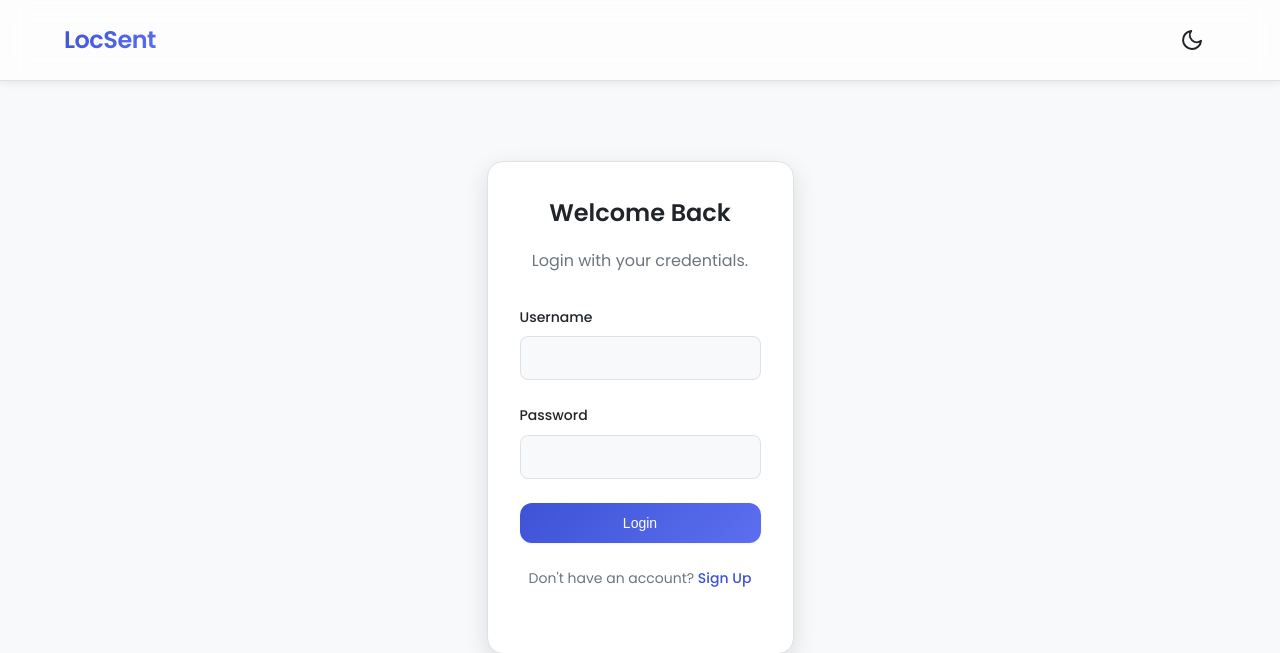
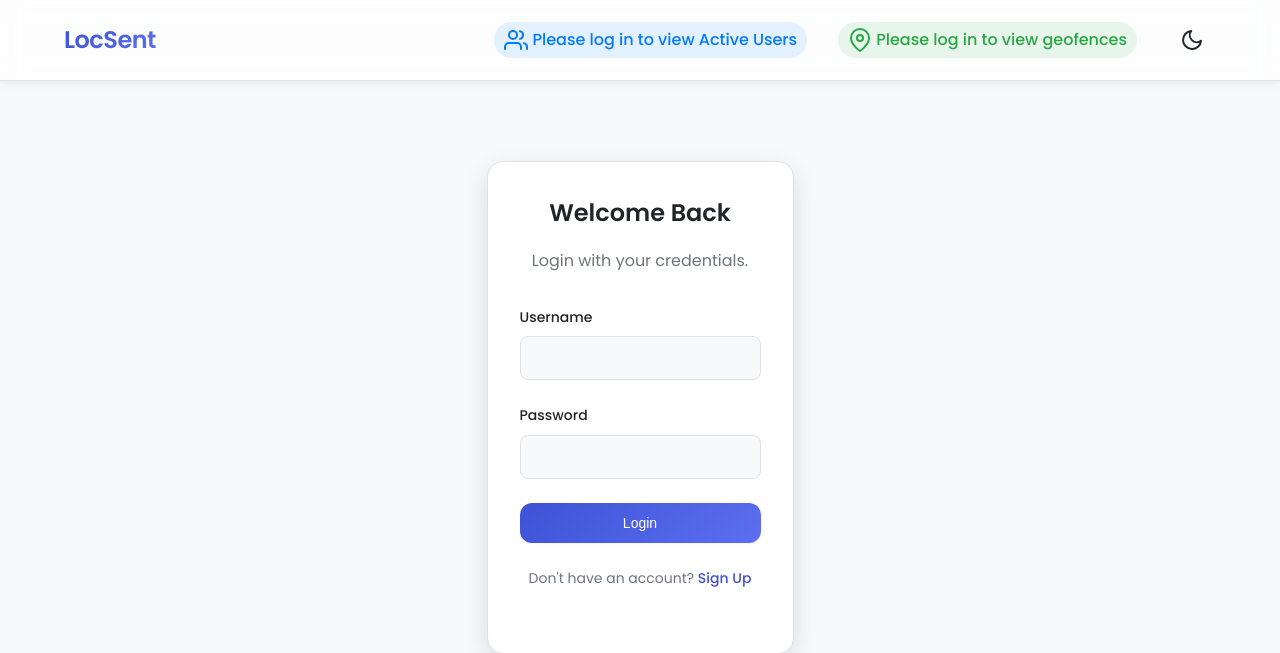
Before and after one commit to krupal-036/locsent, a Flask app: page / in a window 1280 px wide. Shown: the top 653 px of the page. Run offline with Flask 3, Linux system fonts and the light colour scheme.

Commit message:
Add API endpoints for active users and geofence counts with dynamic display in layout

```diff
--- a/routes.py
+++ b/routes.py
@@ -107,3 +107,37 @@ def export_logs(user_page_id, username, export_format):
         return send_file(pdf_buffer, as_attachment=True, download_name=filename, mimetype='application/pdf')
     flash(f"Invalid export format: {export_format}", "danger")
     return redirect(url_for('main.admin_dashboard'))
+
+# @main.route('/api/get_active_users_count')
+# @login_required
+# def get_active_users_count():
+#     users = get_all_users()
+#     return jsonify({'count': len(users)})
+
+# @main.route('/api/get_geofence_count')
+# @login_required
+# def get_geofence_count():
+#     geofences = get_geofences()
+#     return jsonify({'count': len(geofences)})
+
+
+
+# This code in routes.py is CORRECT. No changes needed here.
+
+@main.route('/api/get_active_users_count')
+@login_required
+def get_active_users_count():
+    if not request.headers.get('X-Requested-With') == 'XMLHttpRequest':
+        return jsonify({'error': 'Forbidden'}), 403
+
+    users = get_all_users()
+    return jsonify({'count': len(users)})
+
+@main.route('/api/get_geofence_count')
+@login_required
+def get_geofence_count():
+    if not request.headers.get('X-Requested-With') == 'XMLHttpRequest':
+        return jsonify({'error': 'Forbidden'}), 403
+
+    geofences = get_geofences()
+    return jsonify({'count': len(geofences)})
--- a/templates/layout.html
+++ b/templates/layout.html
@@ -2,7 +2,6 @@
 <html lang="en">
 
 <head>
-    <!-- Basic Meta -->
     <meta charset="UTF-8" />
     <meta http-equiv="X-UA-Compatible" content="IE=edge" />
     <meta name="viewport" content="width=device-width, initial-scale=1.0" />
@@ -50,6 +49,52 @@
 
     <link rel="stylesheet" href="{{ url_for('static', filename='css/style.css') }}" />
 
+    <style>
+        .active-users-counter {
+            display: flex;
+            align-items: center;
+            margin-right: 15px;
+            padding: 5px 10px;
+            background-color: rgba(0, 123, 255, 0.1);
+            border-radius: 20px;
+            color: #007bff;
+            font-weight: 500;
+        }
+
+        .active-users-counter i {
+            margin-right: 5px;
+            width: 16px;
+            height: 16px;
+        }
+
+        .geofence-counter {
+            display: flex;
+            align-items: center;
+            margin-right: 15px;
+            padding: 5px 10px;
+            background-color: rgba(40, 167, 69, 0.1);
+            border-radius: 20px;
+            color: #28a745;
+            font-weight: 500;
+        }
+
+        .geofence-counter i {
+            margin-right: 5px;
+            width: 16px;
+            height: 16px;
+        }
+
+        [data-theme="dark"] .active-users-counter {
+            background-color: rgba(0, 123, 255, 0.2);
+            color: #4da3ff;
+        }
+
+        [data-theme="dark"] .geofence-counter {
+            background-color: rgba(40, 167, 69, 0.2);
+            color: #4dd066;
+        }
+    </style>
+
     {% block head %}{% endblock %}
 </head>
 
@@ -59,6 +104,14 @@
             <div class="container nav-container">
                 <h1 class="logo">LocSent</h1>
                 <nav class="main-nav">
+                    <div class="active-users-counter">
+                        <i data-feather="users"></i> &nbsp;
+                        <span id="active-users-count">Loading...</span>
+                    </div>
+                    <div class="geofence-counter">
+                        <i data-feather="map-pin"></i> &nbsp;
+                        <span id="geofence-count">Loading...</span>
+                    </div>
                     {% if current_user.is_authenticated %}
                     <a href="{{ url_for('auth.logout') }}" class="btn btn-secondary">Logout</a>
                     {% endif %}
@@ -107,6 +160,57 @@
         document.getElementById("year").textContent = new Date().getFullYear();
     </script>
 
+        <script>
+        document.getElementById("year").textContent = new Date().getFullYear();
+    </script>
+
+    <script>
+        document.addEventListener('DOMContentLoaded', function() {
+            function updateCounts() {
+                const fetchOptions = {
+                    method: 'GET',
+                    headers: {
+                        'X-Requested-With': 'XMLHttpRequest'
+                    },
+                    credentials: 'same-origin'
+                };
+
+                fetch('/api/get_active_users_count', fetchOptions)
+                    .then(response => {
+                        if (!response.ok) {
+                            throw new Error('Network response was not ok');
+                        }
+                        return response.json();
+                    })
+                    .then(data => {
+                        document.getElementById('active-users-count').textContent = data.count + ' Active Users';
+                    })
+                    .catch(error => {
+                        console.error('Error fetching active users count:', error);
+                        document.getElementById('active-users-count').textContent = ' Please log in to view Active Users';
+                    });
+
+
+                fetch('/api/get_geofence_count', fetchOptions)
+                    .then(response => {
+                        if (!response.ok) {
+                            throw new Error('Network response was not ok');
+                        }
+                        return response.json();
+                    })
+                    .then(data => {
+                        document.getElementById('geofence-count').textContent = data.count + ' Geofences';
+                    })
+                    .catch(error => {
+                        console.error('Error fetching geofence count:', error);
+                        document.getElementById('geofence-count').textContent = ' Please log in to view geofences';
+                    });
+            }
+
+            updateCounts();
+            setInterval(updateCounts, 300000);
+        });
+    </script>
 
     <div id="guide-modal" class="modal-overlay">
         <div class="modal-content">
```
Also changed, not shown: static/css/style.css (+0 -29 lines).
